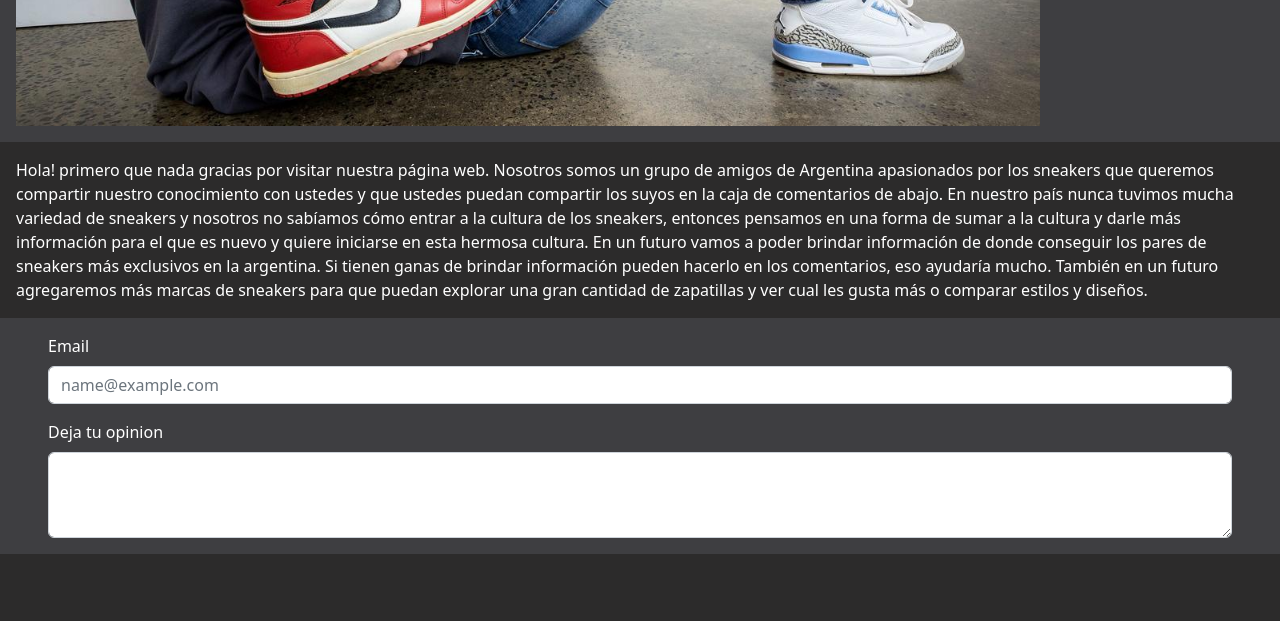
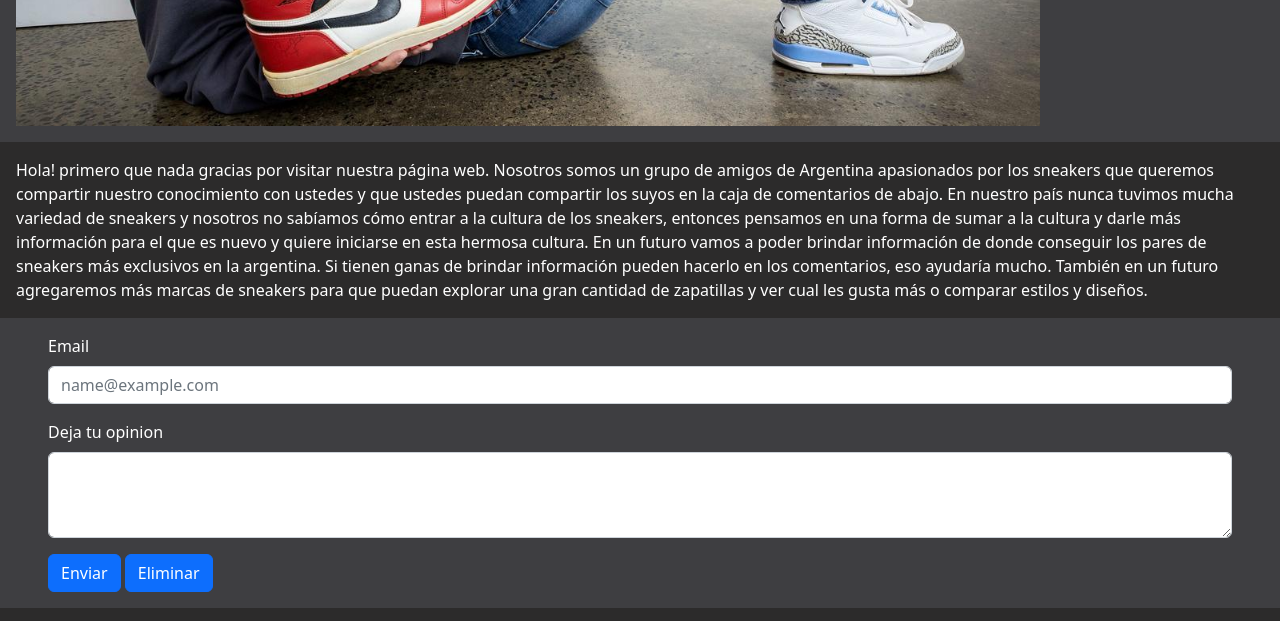
Before and after one commit to AgustinDieux/top-cinco-sneakers, a website: page pages/sobre-nosotros.html in a window 1280 px wide. Shown: the part 643-1264 px from the top of the page. Drawn offline with nearby package versions, Linux system fonts and the light colour scheme; grey boxes are pictures that could not be loaded.

Commit message:
Top 5 sneakers-Proyecto final

```diff
--- a/pages/sobre-nosotros.html
+++ b/pages/sobre-nosotros.html
@@ -72,6 +72,8 @@
         <label for="exampleFormControlTextarea1" class="form-label">Deja tu opinion</label>
         <textarea class="form-control" id="exampleFormControlTextarea1" rows="3"></textarea>
       </div>
+      <button type="submit" class="btn btn-primary">Enviar</button>
+      <button type="submit" class="btn btn-primary">Eliminar</button>
     </section>
   </main>
   <footer>
--- a/scss/styles.scss
+++ b/scss/styles.scss
@@ -136,6 +136,10 @@ p {
   color: white;
 }
 
+.mx-5 {
+  margin-bottom: 16px;
+}
+
 /* grid index */
 .main__titulofoto {
   display: grid;
```
Also changed, not shown: css/styles.css.
